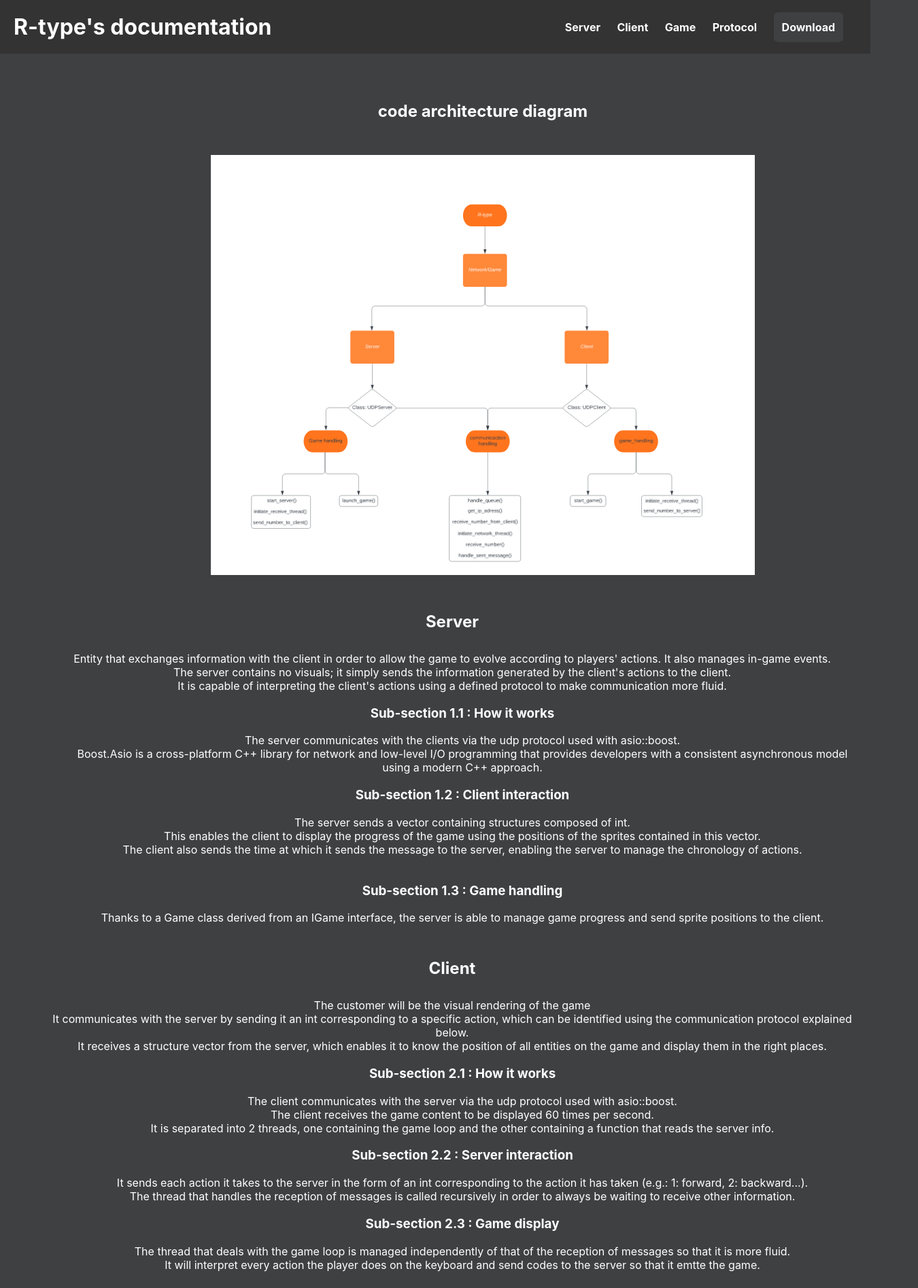
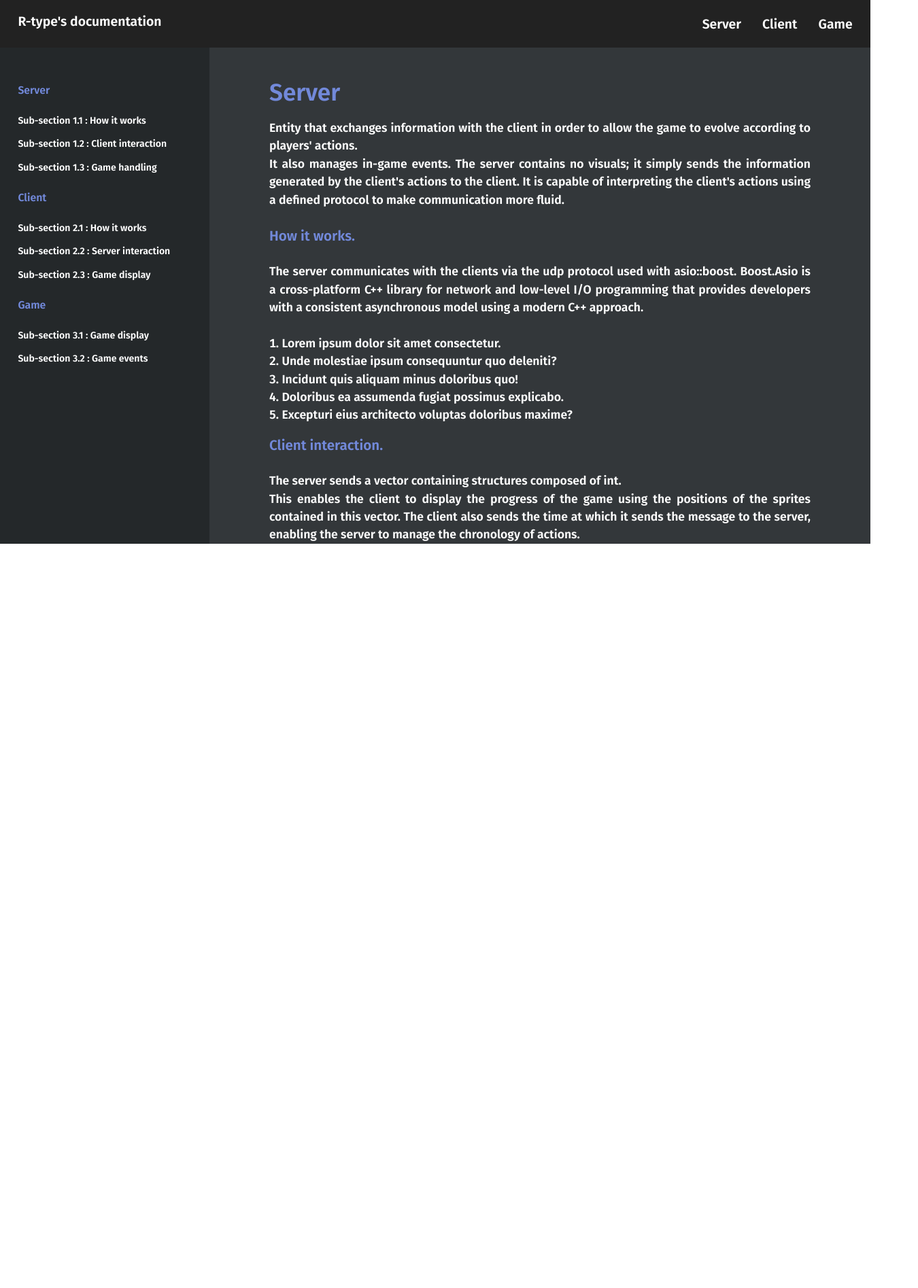
Before and after one commit to Leoorecchioni/WebDocumentation, a plain HTML site: page index.html in a window 1280 px wide. Shown: the top 1895 px of the page at 68% size, 1350 px wide, since content can reach past the window. After the commit the page ends 800 px from the top, so only its background shows below. Drawn offline with Linux system fonts and the light colour scheme; a web font is replaced by a local one.

Commit message:
[ADD] New front + switch text

```diff
--- a/index.html
+++ b/index.html
@@ -1,116 +1,183 @@
 <!DOCTYPE html>
-<html lang="fr">
+<html lang="pt-br">
+
 <head>
-    <meta charset="UTF-8">
-    <meta name="viewport" content="width=device-width, initial-scale=1.0">
+    <meta charset='utf-8'>
+    <meta name='viewport' content='width=device-width, initial-scale=1'>
     <title>R-type's documentation</title>
-    <link rel="stylesheet" href="style.css">
+    <link rel='stylesheet' href='main.css'/>
+    <link rel="icon" type="image/x-icon" href="imgs/favicon.png">
 </head>
-<body align="center" style="font-family: -apple-system, BlinkMacSystemFont, 'San Francisco', 'Segoe UI', Roboto, Ubuntu, 'Helvetica Neue', Arial, sans-serif;">
+<body>
+<div class="wrapper">
     <header>
-        <h1>R-type's documentation</h1>
-        <nav>
+        <title class="logo">R-type's documentation</title>
+
+        <nav class="primary-navbar">
             <ul>
-                <li><a href="#section-1">Server</a></li>
-                <li><a href="#section-2">Client</a></li>
-                <li><a href="#section-3">Game</a></li>
-                <li><a href="#section-4">Protocol</a></li>
-                <li><a class="Bouton-download" href="r-type2.7z" download>Download</a></li>
+                <li>
+                    <a href="#Server" class="current">Server</a>
+                </li>
+                <li>
+                    <a href="#Client">Client</a>
+                </li>
+                <li>
+                    <a href="#Game">Game    </a>
+                </li>
             </ul>
         </nav>
     </header>
 
-    <main>
-        <h2 class="test">code architecture diagram </h2>
-        <div class="center-image">
-            <img src="test.png" alt="Texte alternatif de l'image"/>
-        </div>
-        <section id="section-1">
-            <h2>Server</h2>
-            <p>Entity that exchanges information with the client in order to allow the game to evolve according to players' actions. It also manages in-game events.</p>
-            <p>The server contains no visuals; it simply sends the information generated by the client's actions to the client.</p>
-            <p>It is capable of interpreting the client's actions using a defined protocol to make communication more fluid.</p>
+    <nav class="sidebar">
+        <input type="checkbox" id="toggle-nav" class="toggle-nav">
+        <label for="toggle-nav" class="label">
+            <div class="burger"></div>
+            <div class="burger"></div>
+            <div class="burger"></div>
+        </label>
 
-            <div class="Tabulation">
-                <h3>Sub-section 1.1 : How it works</h3>
-                <p>The server communicates with the clients  via the udp protocol used with asio::boost.</p>
-                <p>Boost.Asio is a cross-platform C++ library for network and low-level I/O programming that provides developers with a consistent asynchronous model using a modern C++ approach.</p>
-                <h3>Sub-section 1.2 : Client interaction</h3>
-                <p>The server sends a vector containing structures composed of int. </p>
-                <p>This enables the client to display the progress of the game using the positions of the sprites contained in this vector. </p>
-                <p>The client also sends the time at which it sends the message to the server, enabling the server to manage the chronology of actions. </p>
-                <br>
-                <!-- <code>
-                  ./a.out
-                </code> -->
-                <h3>Sub-section 1.3 : Game handling</h3>
-                <p>Thanks to a Game class derived from an IGame interface, the server is able to manage game progress and send sprite positions to the client.</p>
-            </div>
-        </section>
+        <ul class="topics">
+            <li class="topic-title">
+                <a href="#Server">Server</a>
+            </li>
+            <ul class="topic-items">
+                <li>
+                    <a href="#How_it_works">Sub-section 1.1 : How it works</a>
+                </li>
+                <li>
+                    <a href="#Client_interaction">Sub-section 1.2 : Client interaction</a>
+                </li>
+                <li>
+                    <a href="#Game_handling">Sub-section 1.3 : Game handling</a>
+                </li>
+            </ul>
+            <li class="topic-title">
+                <a href="#Client">Client</a>
+            </li>
+            <ul class="topic-items">
+                <li>
+                    <a href="#How_it_works_2">Sub-section 2.1 : How it works</a>
+                </li>
+                <li>
+                    <a href="#Server_interaction">Sub-section 2.2 : Server interaction</a>
+                </li>
+                <li>
+                    <a href="#Game_display">Sub-section 2.3 : Game display</a>
+                </li>
+            </ul>
+            <li class="topic-title">
+                <a href="#Game">Game</a>
+            </li>
+            <ul class="topic-items">
+                <li>
+                    <a href="#Game_display">Sub-section 3.1 : Game display</a>
+                </li>
+                <li>
+                    <a href="#Game_events">Sub-section 3.2 : Game events</a>
+                </li>
+            </ul>
+        </ul>
+    </nav>
+    <main class="overview">
+        <h1 id="Server">Server</h1>
+        <p>Entity that exchanges information with the client in order to allow the game to evolve according to players' actions.<br>It also manages in-game events. The server contains no visuals; it simply sends the information generated by the client's actions to the client. It is capable of interpreting the client's actions using a defined protocol to make communication more fluid.</p>
+        <h3 id="How_it_works">How it works.</h3>
+        <p>
+            The server communicates with the clients via the udp protocol used with asio::boost.
+            Boost.Asio is a cross-platform C++ library for network and low-level I/O programming that provides developers with a consistent asynchronous model using a modern C++ approach.
+        </p>
+        <ol>
+            <li>Lorem ipsum dolor sit amet consectetur.</li>
+            <li>Unde molestiae ipsum consequuntur quo deleniti?</li>
+            <li>Incidunt quis aliquam minus doloribus quo!</li>
+            <li>Doloribus ea assumenda fugiat possimus explicabo.</li>
+            <li>Excepturi eius architecto voluptas doloribus maxime?</li>
+        </ol>
+        <h3 id="Client_interaction">Client interaction.</h3>
+        <p>
+            The server sends a vector containing structures composed of int.<br>
+            This enables the client to display the progress of the game using the positions of the sprites contained in this vector.
+            The client also sends the time at which it sends the message to the server, enabling the server to manage the chronology of actions.
+        </p>
+        <ol>
+            <li>Lorem ipsum dolor sit amet consectetur adipisicing elit. Optio possimus numquam dicta eligendi maiores consequatur suscipit quos nihil aliquid aliquam.</li>
+            <li>Est quis enim, maiores rem mollitia repellendus nostrum ducimus asperiores perspiciatis possimus quam sint quod vero nisi, beatae nihil incidunt!</li>
+            <li>Voluptatum cum vel enim ex et error eos earum! Molestias quam, eligendi sit debitis deleniti voluptatum officiis minima obcaecati aspernatur?</li>
+        </ol>
+        <h3 id="Game_handling">Game handling</h3>
+        <p>
+            Thanks to a Game class derived from an IGame interface, the server is able to manage game progress and send sprite positions to the client.
+        </p>
+        <ol>
+            <li>Lorem ipsum dolor sit amet consectetur adipisicing elit. Optio possimus numquam dicta eligendi maiores consequatur suscipit quos nihil aliquid aliquam.</li>
+            <li>Est quis enim, maiores rem mollitia repellendus nostrum ducimus asperiores perspiciatis possimus quam sint quod vero nisi, beatae nihil incidunt!</li>
+            <li>Voluptatum cum vel enim ex et error eos earum! Molestias quam, eligendi sit debitis deleniti voluptatum officiis minima obcaecati aspernatur?</li>
+        </ol>
 
-        <section id="section-2">
-            <h2>Client</h2>
-            <p>The customer will be the visual rendering of the game</p>
-            <p>It communicates with the server by sending it an int corresponding to a specific action, which can be identified using the communication protocol explained below. </p>
-            <p>It receives a structure vector from the server, which enables it to know the position of all entities on the game and display them in the right places.</p>
+        <br><br>
 
-            <div class="Tabulation">
-                <h3>Sub-section 2.1 : How it works</h3>
-                <p>The client communicates with the server via the udp protocol used with asio::boost.</p>
-                <p>The client receives the game content to be displayed 60 times per second.</p>
-                <p>It is separated into 2 threads, one containing the game loop and the other containing a function that reads the server info.</p>
-                <h3>Sub-section 2.2 : Server interaction</h3>
-                <p>It sends each action it takes to the server in the form of an int corresponding to the action it has taken (e.g.: 1: forward, 2: backward...).</p>
-                <p>The thread that handles the reception of messages is called recursively in order to always be waiting to receive other information.</p>
+        <h1 id="Client">Client</h1>
+        <p>The customer will be the visual rendering of the game.<br>It communicates with the server by sending it an int corresponding to a specific action, which can be identified using the communication protocol explained below.<br> It receives a structure vector from the server, which enables it to know the position of all entities on the game and display them in the right places.</p>
+        <h3 id="How_it_works_2">How it works.</h3>
+        <p>
+            The client communicates with the server via the udp protocol used with asio::boost.<br>
+            The client receives the game content to be displayed 60 times per second.<br>
+            It is separated into 2 threads, one containing the game loop and the other containing a function that reads the server info.
+        </p>
+        <ol>
+            <li>Lorem ipsum dolor sit amet consectetur.</li>
+            <li>Unde molestiae ipsum consequuntur quo deleniti?</li>
+            <li>Incidunt quis aliquam minus doloribus quo!</li>
+            <li>Doloribus ea assumenda fugiat possimus explicabo.</li>
+            <li>Excepturi eius architecto voluptas doloribus maxime?</li>
+        </ol>
+        <h3 id="Server_interaction">Server interaction.</h3>
+        <p>
+            It sends each action it takes to the server in the form of an int corresponding to the action it has taken (e.g.: 1: forward, 2: backward...).<br>
+            The thread that handles the reception of messages is called recursively in order to always be waiting to receive other information.
+        </p>
+        <ol>
+            <li>Lorem ipsum dolor sit amet consectetur adipisicing elit. Optio possimus numquam dicta eligendi maiores consequatur suscipit quos nihil aliquid aliquam.</li>
+            <li>Est quis enim, maiores rem mollitia repellendus nostrum ducimus asperiores perspiciatis possimus quam sint quod vero nisi, beatae nihil incidunt!</li>
+            <li>Voluptatum cum vel enim ex et error eos earum! Molestias quam, eligendi sit debitis deleniti voluptatum officiis minima obcaecati aspernatur?</li>
+        </ol>
+        <h3 id="Game_display">Game display</h3>
+        <p>
+            The thread that deals with the game loop is managed independently of that of the reception of messages so that it is more fluid.<br>
+            It will interpret every action the player does on the keyboard and send codes to the server so that it emtte the game.
+        </p>
+        <ol>
+            <li>Lorem ipsum dolor sit amet consectetur adipisicing elit. Optio possimus numquam dicta eligendi maiores consequatur suscipit quos nihil aliquid aliquam.</li>
+            <li>Est quis enim, maiores rem mollitia repellendus nostrum ducimus asperiores perspiciatis possimus quam sint quod vero nisi, beatae nihil incidunt!</li>
+            <li>Voluptatum cum vel enim ex et error eos earum! Molestias quam, eligendi sit debitis deleniti voluptatum officiis minima obcaecati aspernatur?</li>
+        </ol>
 
-                <h3>Sub-section 2.3 : Game display</h3>
-                <p>The thread that deals with the game loop is managed independently of that of the reception of messages so that it is more fluid.</p>
-                <p>It will interpret every action the player does on the keyboard and send codes to the server so that it emtte the game.</p>
-            </div>
-        </section>
+        <br><br>
 
-        <section id="section-3">
-            <h2>Game</h2>
-            <p>This part of the project works with 2 main functions, one that handles the display and another that receives and interprets information from the server.</p>
-            <div class="Tabulation">
-                <h3>Sub-section 3.1 : Game display</h3>
-                <p>The game display is managed by the client. It won't update anything in the game itself, as its purpose is to send the actions executed by the player to the server.</p>
-                <p>The server will then send it a vector containing all the invormations the client needs to display the state of the game.</p>
-                <h3>Sub-section 3.2 : Game events</h3>
-                <p>Game events are received by the client but interpreted by the server once the client has sent it the action the player has taken.</p>
-            </div>
-        </section>
-        <section id="section-4">
-            <h2>Protocol</h2>
-            <p>This protocol is used to organize the data sent from the server to the client and vice versa. It is created so that everyone can easily understand it.</p>
-            <div class="Tabulation">
-                <h3>Code -1 : </h3>
-                <p>The player x was deconnected.</p>
-                <h3>Code 0 : </h3>
-                <p>The player does nothing.</p>
-                <h3>Code 1 : </h3>
-                <p>The player goes to the left.</p>
-                <h3>Code 2 : </h3>
-                <p>The player goes to the right.</p>
-                <h3>Code 3 : </h3>
-                <p>The player goes to the up.</p>
-                <h3>Code 4 : </h3>
-                <p>The player goes to the down.</p>
-                <h3>Code 5 : </h3>
-                <p>The player fires a standard missile.</p>
-                <h3>Code 6 : </h3>
-                <p>The player uses a special missile.</p>
-                <h3>Code 7 : </h3>
-                <p>The enemy x was killed.</p>
-                <h3>Code 8 : </h3>
-                <p>The player x was killed.</p>
+        <h1 id="Game">Game</h1>
+        <p>The game display is managed by the client. It won't update anything in the game itself, as its purpose is to send the actions executed by the player to the server.<br>The server will then send it a vector containing all the invormations the client needs to display the state of the game.</p>
+        <h3 id="Game_display">Game display.</h3>
+        <p>
+            Game events are received by the client but interpreted by the server once the client has sent it the action the player has taken.
+        </p>
+        <ol>
+            <li>Lorem ipsum dolor sit amet consectetur.</li>
+            <li>Unde molestiae ipsum consequuntur quo deleniti?</li>
+            <li>Incidunt quis aliquam minus doloribus quo!</li>
+            <li>Doloribus ea assumenda fugiat possimus explicabo.</li>
+            <li>Excepturi eius architecto voluptas doloribus maxime?</li>
+        </ol>
+        <h3 id="Game_events">Game events.</h3>
+        <p>
+            This protocol is used to organize the data sent from the server to the client and vice versa. It is created so that everyone can easily understand it.
+        </p>
+        <ol>
+            <li>Lorem ipsum dolor sit amet consectetur adipisicing elit. Optio possimus numquam dicta eligendi maiores consequatur suscipit quos nihil aliquid aliquam.</li>
+            <li>Est quis enim, maiores rem mollitia repellendus nostrum ducimus asperiores perspiciatis possimus quam sint quod vero nisi, beatae nihil incidunt!</li>
+            <li>Voluptatum cum vel enim ex et error eos earum! Molestias quam, eligendi sit debitis deleniti voluptatum officiis minima obcaecati aspernatur?</li>
+        </ol>
+    </main>
+</div>
+</body>
 
-            </div>
-        </section>
-    </main>
-
-    <footer>
-        <p>&copy; 2023 R-type</p>
-    </footer>
-</body>
 </html>
--- /dev/null
+++ b/main.css
@@ -0,0 +1,266 @@
+@import url("https://use.typekit.net/fip0bjy.css");
+@import url('https://fonts.googleapis.com/css2?family=Fira+Sans:wght@600&display=swap');
+
+*, *::before,
+*::after {
+    box-sizing: border-box;
+    margin: 0;
+    padding: 0;
+}
+
+html {
+	font-size: 55%;
+    scroll-behavior: smooth;
+}
+
+body {
+    margin: 0;
+    font-size: 2rem;
+    font-family: 'Fira Sans', sans-serif;
+    font-weight: 300;
+}
+
+h1, h3 {
+    font-weight: 500;
+}
+
+a, a:visited {
+    text-decoration: none;
+    color: white;
+}
+
+a:hover {
+    text-transform: uppercase;
+}
+
+
+/* main grid layout */
+.wrapper {
+    display: grid;
+    grid-template-rows: 8rem calc(100vh - 8rem);
+    grid-template-columns: 35rem auto;
+    grid-template-areas:
+        'header header'
+        'sidebar main';
+}
+
+/*grid-items*/
+header {
+    grid-area: header;
+    font-family: 'Fira Sans', sans-serif;
+    font-size: 2.2rem;
+}
+
+.sidebar {
+    grid-area: sidebar;
+}
+
+main {
+    grid-area: main;
+}
+
+/*header-styling*/
+header {
+    padding: 1rem 3rem 1rem 3rem;
+    display: flex;
+    justify-content: space-between;
+    align-items: center;
+    /* box-shadow: 0 5px 10px 0 red; */
+    z-index: 1;
+    background-color: #222;
+}
+
+.primary-navbar a {
+    color: white!important;
+}
+
+.primary-navbar, .primary-navbar li, .primary-navbar ul {
+    display: inline;
+}
+
+.logo {
+    color: white;
+    margin-top: 1.8%;
+    display: inline;
+    height: 100%;
+}
+
+.primary-navbar li {
+    margin-left: 3rem;
+}
+
+/* header .current {
+    font-weight: bolder;
+    color: #7289DA!important;
+} */
+
+/*sidebar-styling*/
+
+.sidebar {
+    background-color: #24282A;
+    overflow: auto;
+    color: #7289DA;
+}
+
+
+.toggle-nav {
+    outline: none;
+    display: none;
+}
+
+.label {
+    display: none;
+}
+
+.burger {
+    width: 25px;
+    height: 3px;
+    background-color: black;
+    margin-top: 5px;
+    border-radius: 5px;
+}
+
+.topics {
+    width: 100%;
+}
+
+.topic-title {
+    font-size: 1.8rem;
+    text-align: left;
+    padding: 1rem 15rem 1rem 3rem;
+    white-space: nowrap;
+    color: #7289DA;
+    width: 100%;
+}
+
+.topic-title > a {
+    color: #7289DA;
+    font-weight: bold;
+    width: 100%;
+}
+.topic-items > li {
+    padding: 1rem 1rem 1rem 3rem;
+    white-space: nowrap;
+    width: 100%;
+}
+
+.topic-title:nth-child(1) {
+    margin-top: 5rem;
+}
+
+.topic-items {
+    padding: 1rem 0 1rem 0;
+    font-size: 1.6rem;
+    width: 100%;
+}
+
+/*main styling*/
+main {
+    padding: 5rem 10rem 4rem 10rem;
+    text-align: justify;
+    overflow: auto;
+    line-height: 3rem;
+    background-color: #33373a;
+    color: white;
+}
+
+h1, h3, h6 {
+    padding: 1rem 0 1rem 0;
+    text-align: left;
+    color:#7289DA;
+}
+
+main > p {
+    padding: 2rem 0 2rem 0;
+}
+
+.overview ol {
+    list-style-position: inside;
+    padding: 1rem 0 1rem 0;
+}
+
+@media (max-width: 768px)  {
+    html {
+        font-size: 45%;
+    }
+
+    /* main grid layout */
+    .wrapper {
+        grid-template-rows: 8rem minmax(4rem, 1fr) calc(100vh - 12rem);
+        grid-template-columns: unset;
+        grid-template-areas:
+        'header header'
+        'sidebar sidebar'
+        'main main';
+    }
+
+    /* header styling */
+    header {
+        padding: 1rem 2.5rem 1rem 2.5rem;
+    }
+
+    .primary-navbar li {
+        margin-left: 1.2rem;
+    }
+
+    /* secondary menu styling */
+    .label {
+        display: inline;
+    }
+
+    .sidebar {
+        display: flex;
+        flex-direction: column;
+        justify-content: space-around;
+        align-items: flex-start;
+        padding: 2rem 2.5rem 2rem 2.5rem;
+        box-shadow: 0 1px 3px 0 rgba(0, 0, 0, 0.3);
+        background-color: #7289DA;
+    }
+
+    .topics {
+        max-height: 0;
+        overflow: hidden;
+        transition: all ease-in-out 0.7s;
+    }
+
+    .topic-title {
+        padding: 1rem 0 1rem 0;
+        color: black;
+    }
+
+    .topic-title > a {
+        color: black;
+    }
+    .topic-items > li {
+        padding: 1rem 0 1rem 0;
+        white-space: nowrap;
+    }
+
+    .topic-title:nth-child(1) {
+        margin-top: 2rem;
+    }
+
+    .topic-items {
+        padding: 1rem 0 1rem 0;
+    }
+
+    .sidebar input:checked ~ .topics {
+        max-height: 150vh;
+    }
+
+    /* main styling */
+
+    main {
+        padding: 3rem 2.5rem 3rem 2.5rem;
+    }
+
+    h3 {
+        white-space: nowrap;
+    }
+
+    a, a:visited {
+        color: black;
+    }
+
+}
--- a/style.css
+++ b/style.css
@@ -9,7 +9,6 @@ body {
     background-color: #3f4042;
     margin: 0;
     padding: 0;
-
 }
 
 /* Style de l'en-tête */
@@ -34,7 +33,7 @@ nav ul li {
     display: inline;
     margin-right: 20px;
     margin-top: 20px;
-    margin-bottom: 10px; /* Ajoutez la marge inférieure souhaitée ici */
+    margin-bottom: 10px;
 }
 
 nav a {
@@ -60,12 +59,11 @@ code {
 
 /* Style de la section principale */
 main {
-    max-width: 1200px;
+    /* max-width: 1200px; */
     padding: 20px;
-    margin-left: 50px;
+    /* margin-left: 50px; */
     background-color: #3f4042;
     color: #fff;
-    /* box-shadow: 0 0 10px rgba(0, 0, 0, 0.1); */
 }
 
 .Tabulation {
@@ -82,43 +80,15 @@ footer {
 
 /* Style des sections */
 section {
-    margin-bottom: 50px;
-    margin-top: 50px;
+    margin-bottom: 20px;
 }
 
 /* Style pour les titres de section */
 h2 {
     font-size: 24px;
-    margin-bottom: 30px;
 }
 
 /* Style pour les paragraphes */
 p {
     font-size: 16px;
 }
-
-/* .center-image {
-    text-align: center;
-}
-
-.center-image img {
-    display: inline-block;
-} */
-
-.test {
-    text-align: center;
-    width: 100vw;
-    margin-top: 50px;
-}
-
-.center-image {
-    text-align: center;
-    width: 100vw;
-    margin-top: 50px;
-    margin-bottom: 50px;
-}
-
-.center-image img {
-    margin: auto;
-
-}
```
Also changed, not shown: test.png (deleted), 2 other files.
